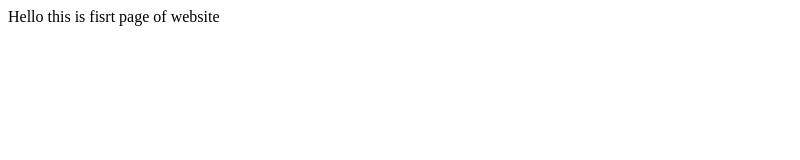
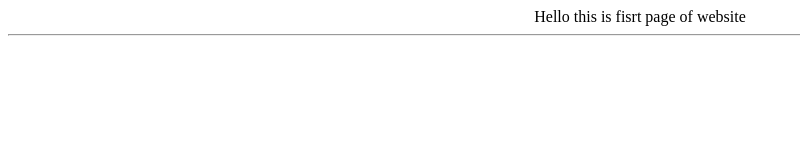
Before and after one commit to GGMHSSKULGAM/GGMHSSKULGAM.github.io, a plain HTML site: page index.html in a window 1280 px wide. Shown: the whole page, without its empty margins (0-800 px from the left). Drawn offline with Linux system fonts and the light colour scheme.

Commit message:
Update index.html
add code

```diff
--- a/index.html
+++ b/index.html
@@ -1 +1,2 @@
-Hello this is fisrt page of website
+<center>Hello this is fisrt page of website</center>
+<hr>
```
